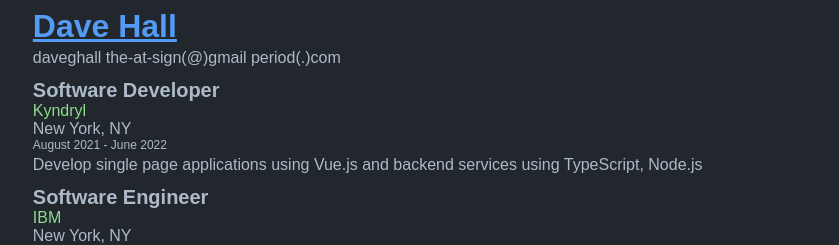
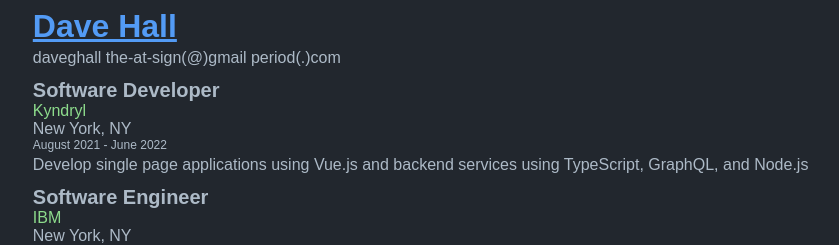
Before and after one commit to d-g-h/d-g-h.github.io, a Vue app: page / in a window 1280 px wide. Shown: the top 245 px of the page, without its empty margins (70-909 px from the left). Built offline with nearby package versions, Linux system fonts and the light colour scheme.

Commit message:
Add GraphQL fe & be experience

```diff
--- a/src/components/ResumeJobs.vue
+++ b/src/components/ResumeJobs.vue
@@ -16,7 +16,7 @@
         >
           <ul>
             <DescriptionJob
-              description="Develop single page applications using Vue.js and backend services using TypeScript, Node.js"
+              description="Develop single page applications using Vue.js and backend services using TypeScript, GraphQL, and Node.js"
             />
           </ul>
         </LaborJob>
```
